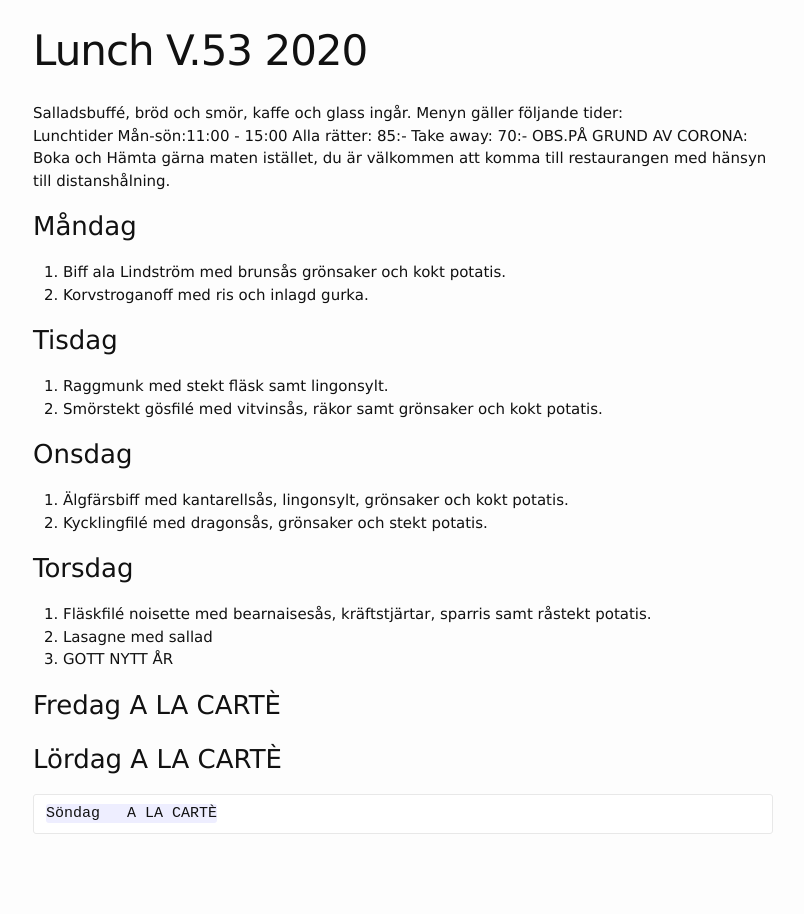
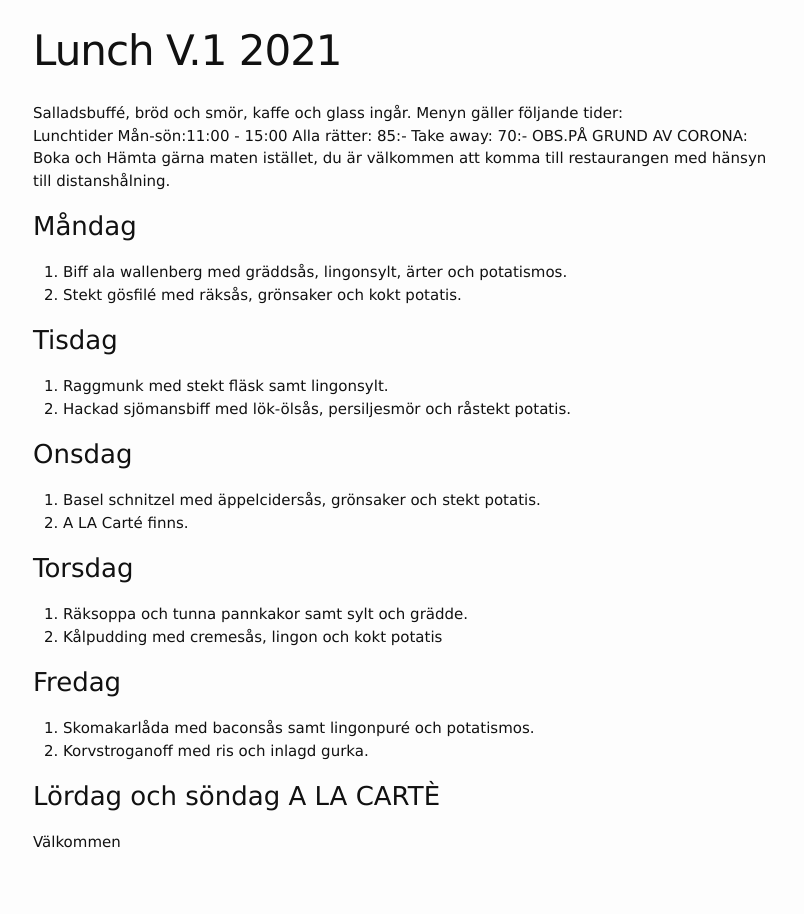
Before and after one commit to FarInn62/farinn62.github.io, a Jekyll site: the page built from lunch.md, in a window 1280 px wide. Shown: the whole page, without its empty margins (237-1041 px from the left). Built offline with Jekyll 4.4.1, drawn with Linux system fonts in a browser that asks for light colours.

Commit message:
Update lunch.md

```diff
--- a/lunch.md
+++ b/lunch.md
@@ -1,6 +1,6 @@
 ---
 layout: foodmenu
-title: Lunch V.53 2020
+title: Lunch V.1 2021
 permalink: /lunch/
 published: true
 ---
@@ -12,22 +12,25 @@ OBS.PÅ GRUND AV CORONA: Boka och Hämta gärna maten istället, du är välkomm
 
 
 ### Måndag
-1. Biff ala Lindström med brunsås grönsaker och kokt potatis.
-2. Korvstroganoff med ris och inlagd gurka.
+1. Biff ala wallenberg med gräddsås, lingonsylt, ärter och potatismos.
+2. Stekt gösfilé med räksås, grönsaker och kokt potatis.
 
 ### Tisdag
 1. Raggmunk med stekt fläsk samt lingonsylt.
-2. Smörstekt gösfilé med vitvinsås, räkor samt grönsaker och kokt potatis.
+2. Hackad sjömansbiff med lök-ölsås, persiljesmör och råstekt potatis.
 
 ### Onsdag
-1. Älgfärsbiff med kantarellsås, lingonsylt, grönsaker och kokt potatis.
-2. Kycklingfilé med dragonsås, grönsaker och stekt potatis.
+1. Basel schnitzel med äppelcidersås, grönsaker och stekt potatis.
+2. A LA Carté finns.
 
 ### Torsdag
-1. Fläskfilé noisette med bearnaisesås, kräftstjärtar, sparris samt råstekt potatis.
-2. Lasagne med sallad
-3. GOTT NYTT ÅR
+1. Räksoppa och tunna pannkakor samt sylt och grädde.
+2. Kålpudding med cremesås, lingon och kokt potatis
 
-### Fredag   A LA CARTÈ
-### Lördag   A LA CARTÈ
-    Söndag   A LA CARTÈ
+### Fredag
+1. Skomakarlåda med baconsås samt lingonpuré och potatismos.
+2. Korvstroganoff med ris och inlagd gurka.
+
+### Lördag och söndag  A LA CARTÈ
+
+Välkommen
```
